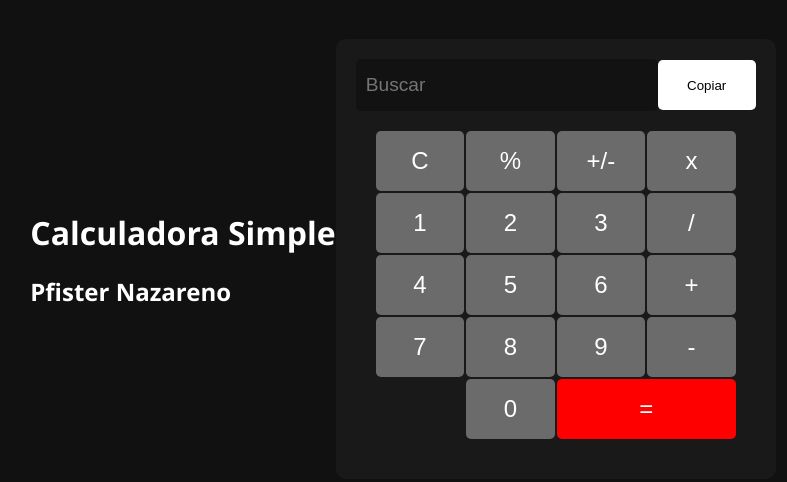
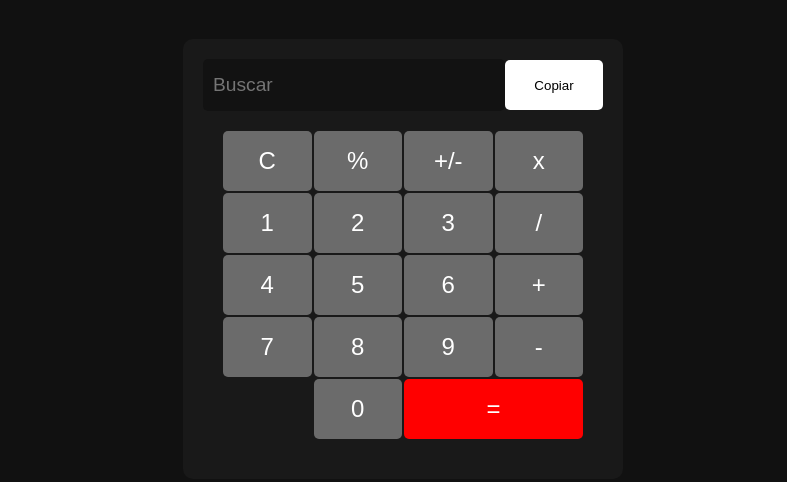
Before and after one commit to pfisterNZ/simpleCalculator, a plain HTML site: page index.html in a window 1280 px wide. Shown: the part 141-623 px from the top of the page, without its empty margins (237-1024 px from the left). Drawn offline with Linux system fonts and the light colour scheme.

Commit message:
ok a back footstep (idk how to commit)

```diff
--- a/index.html
+++ b/index.html
@@ -8,10 +8,6 @@
     <script src="./script.js"></script>
 </head>
 <body>
-    <header>
-        <h1>Calculadora Simple</h1>
-        <h2>Pfister Nazareno</h2>
-    </header>
     <div class="container">
         <div class="top">
             <input type="text" name="text" id="text" placeholder="Buscar">
```
